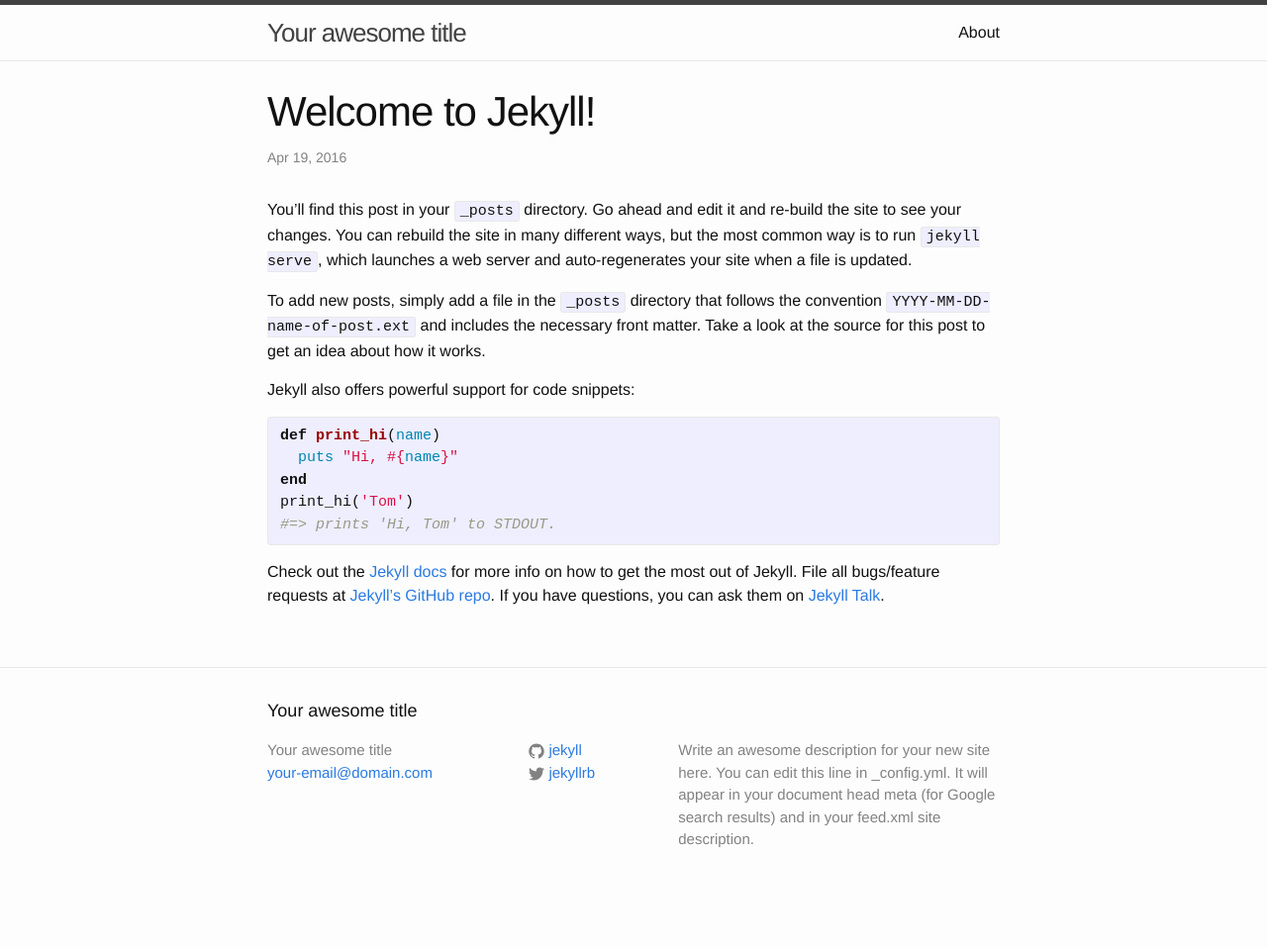
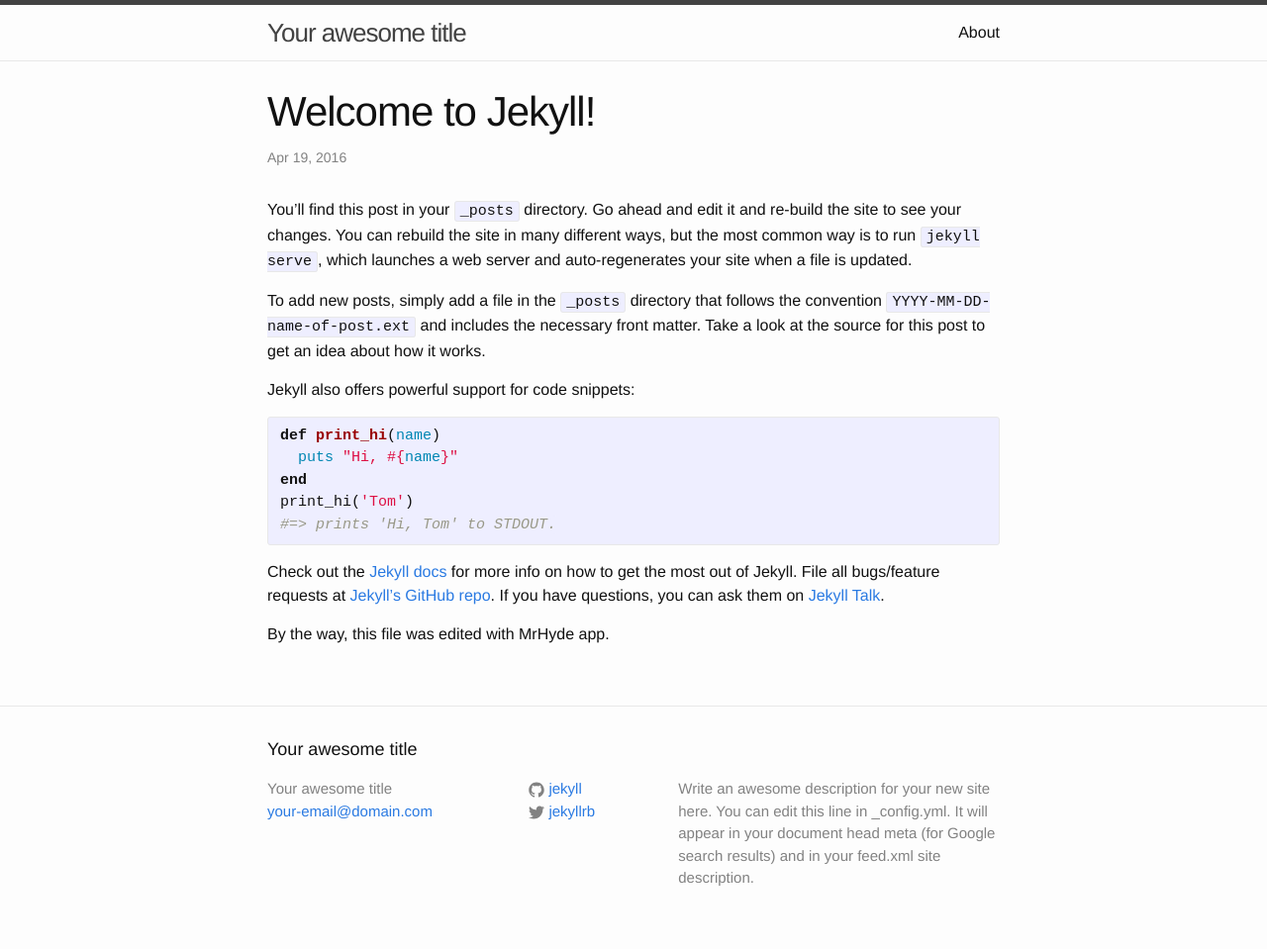
Before and after one commit to ust-okuma/alperyilmaz.github.io, a Jekyll site: the page built from _posts/2016-04-19-welcome-to-jekyll.markdown, in a window 1280 px wide. Shown: the whole page at 99% size. Built offline with Jekyll 4.4.1, drawn with Linux system fonts in a browser that asks for light colours; before the commit the page ends 920 px from its top, so only the background shows below that.

Commit message:
mrhyde test

```diff
--- a/_posts/2016-04-19-welcome-to-jekyll.markdown
+++ b/_posts/2016-04-19-welcome-to-jekyll.markdown
@@ -20,6 +20,8 @@ print_hi('Tom')
 
 Check out the [Jekyll docs][jekyll-docs] for more info on how to get the most out of Jekyll. File all bugs/feature requests at [Jekyll’s GitHub repo][jekyll-gh]. If you have questions, you can ask them on [Jekyll Talk][jekyll-talk].
 
+By the way, this file was edited with MrHyde app.
+
 [jekyll-docs]: http://jekyllrb.com/docs/home
 [jekyll-gh]:   https://github.com/jekyll/jekyll
 [jekyll-talk]: https://talk.jekyllrb.com/
```
